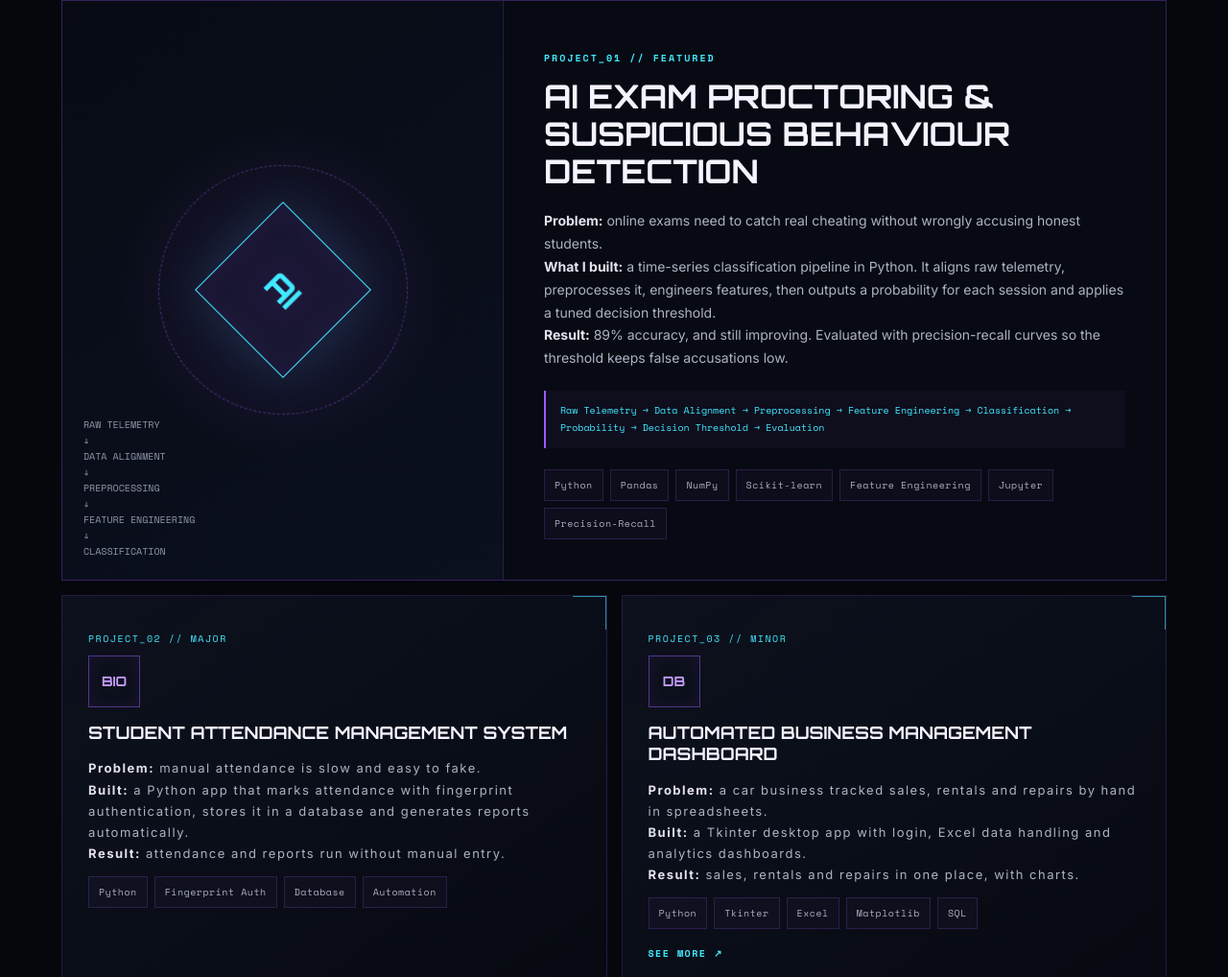
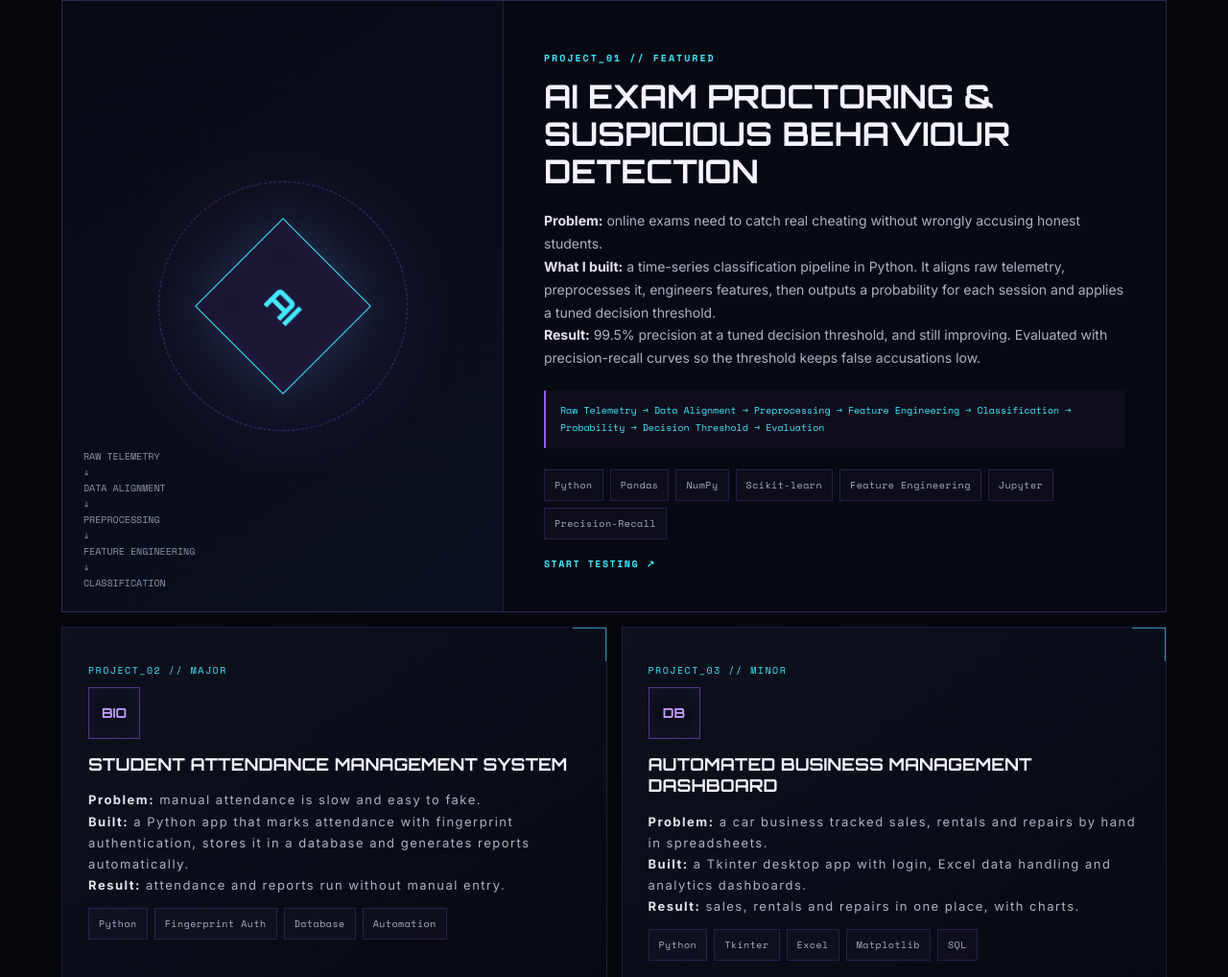
Before and after one commit to priynkp/Portfolio, a plain HTML site: page index.html in a window 1280 px wide. Shown: the part 4576-5594 px from the top of the page at 96% size. Drawn offline with nearby package versions, Linux system fonts and the light colour scheme.

Commit message:
Add files via upload

```diff
--- a/index.html
+++ b/index.html
@@ -211,9 +211,10 @@
         <div class="project-info">
           <p class="card-tag">PROJECT_01 // FEATURED</p>
           <h3>AI EXAM PROCTORING &amp;<br>SUSPICIOUS BEHAVIOUR DETECTION</h3>
-          <p><b>Problem:</b> online exams need to catch real cheating without wrongly accusing honest students.<br><b>What I built:</b> a time-series classification pipeline in Python. It aligns raw telemetry, preprocesses it, engineers features, then outputs a probability for each session and applies a tuned decision threshold.<br><b>Result:</b> 89% accuracy, and still improving. Evaluated with precision-recall curves so the threshold keeps false accusations low.</p>
+          <p><b>Problem:</b> online exams need to catch real cheating without wrongly accusing honest students.<br><b>What I built:</b> a time-series classification pipeline in Python. It aligns raw telemetry, preprocesses it, engineers features, then outputs a probability for each session and applies a tuned decision threshold.<br><b>Result:</b> 99.5% precision at a tuned decision threshold, and still improving. Evaluated with precision-recall curves so the threshold keeps false accusations low.</p>
           <div class="pipeline">Raw Telemetry → Data Alignment → Preprocessing → Feature Engineering → Classification → Probability → Decision Threshold → Evaluation</div>
           <div class="chips"><span>Python</span><span>Pandas</span><span>NumPy</span><span>Scikit-learn</span><span>Feature Engineering</span><span>Jupyter</span><span>Precision-Recall</span></div>
+          <a class="card-link" href="eduguard.html">START TESTING &#8599;</a>
         </div>
       </div>
       <div class="project-grid">
```
